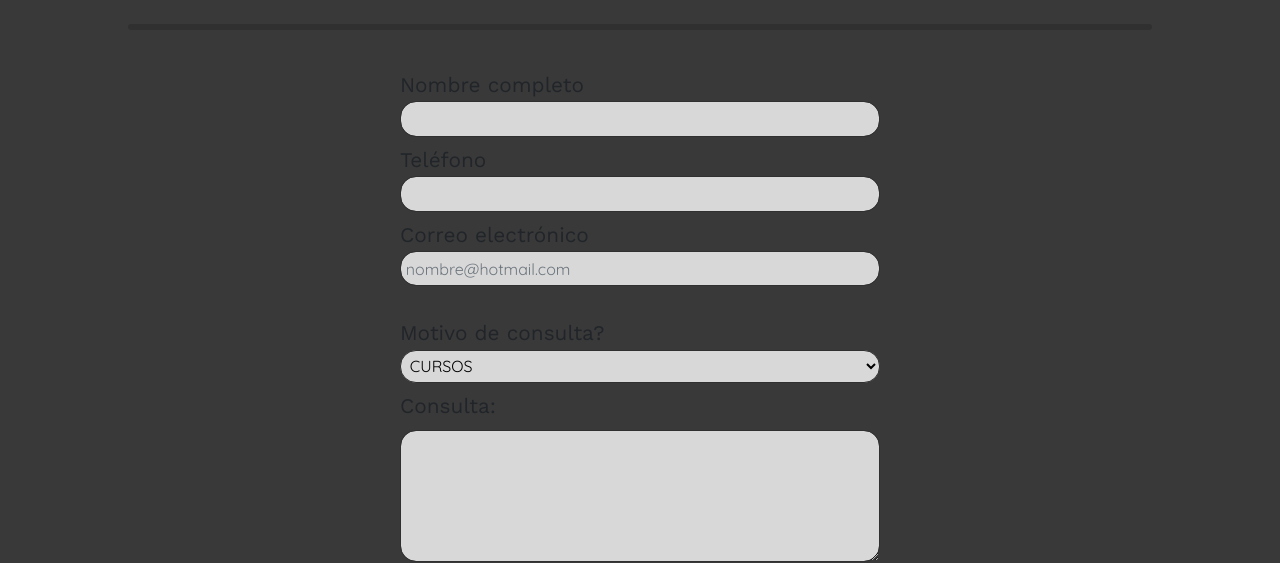
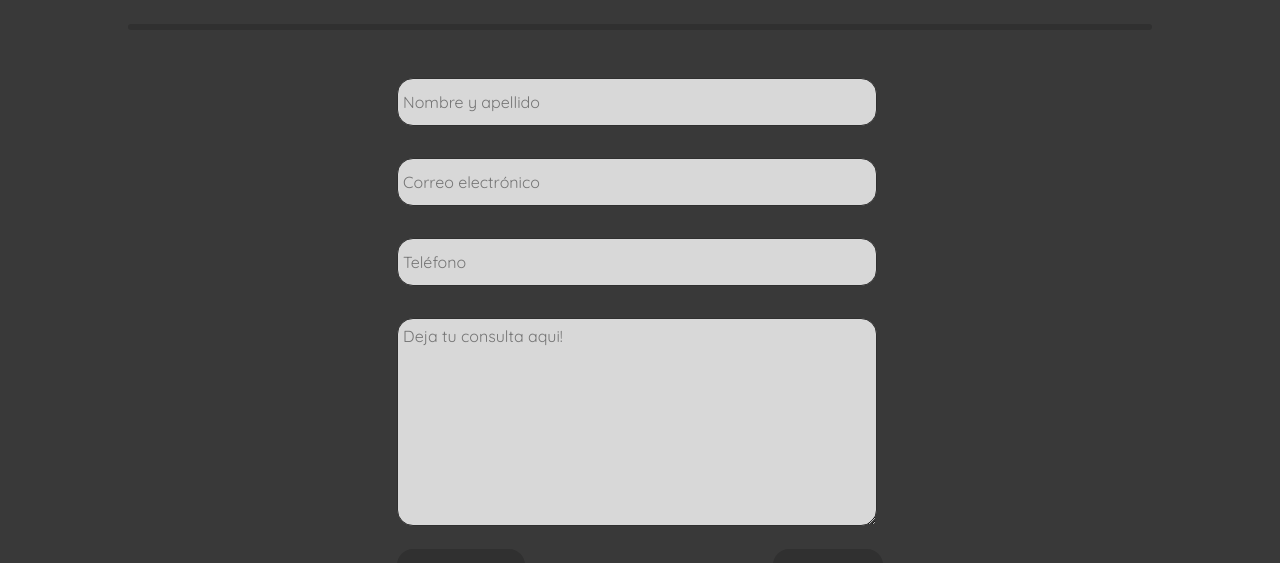
Before and after one commit to charoandina/MiliAndinaMakeUp, a website: page html/contacto.html in a window 1280 px wide. Shown: the part 264-827 px from the top of the page. Drawn offline with nearby package versions, Linux system fonts and the light colour scheme.

Commit message:
arreglos entrega

```diff
--- a/html/contacto.html
+++ b/html/contacto.html
@@ -53,91 +53,32 @@
     <div class="barra"></div>
 </div>
 
-<div class="contenedor--form">
-    <div class="input-group titulo-form ">
-        <label for="Nombre y Apellido">Nombre completo
-            <input type="text" aria-label="Nomre y Apellido" class="form-control input-form">
-        </label>
-    </div>
-
-    <div class="input-group titulo-form">
-        <label for="Telefono">Teléfono
-            <input type="number" aria-label="Telefono" class="form-control input-form">
-        </label>
-    </div>
-
-    <div class="mb-3">
-        <label for="Correo electrónico" class="form-label titulo-form">Correo electrónico
-            <input type="email" class="form-control input-form" placeholder="nombre@hotmail.com">
-        </label>
-    </div>
-
-    <div class="form__label form-group">
-        <label for="Informacion" class="titulo-form">Motivo de consulta?
-            <div>
-            <select name="motivo" id="motivo" class="input-form">
-            <option value="cursos">CURSOS</option>
-            <option value="maquillarme con vos">MAQUILLARME CON VOS</option>
-            <option value="otros">Otros</option>
-            </select>
-            </div>
-        </label>
-    </div>
-
-    <div class="mb-3">
-        <label for="exampleFormControlTextarea1" class="form-label titulo-form">Consulta:</label>
-            <textarea class="form-control input-form" id="exampleFormControlTextarea1" rows="5"></textarea>
-    </div>
-
-    <div class="container d-flex justify-content-around">
-        <input type="reset" name="eliminar consulta" id="Boton" class="form--boton">
-        <input type="submit" name="Enviar consulta" id="Boton" class="form--boton">
-    </div>
+<div class="d-flex justify-content-center">
+    <form action="">
+        <div class="mt-3">
+            <input type="user" class="input-form mb-3" placeholder="Nombre y apellido">
+            <label for="floatingInput"></label>
+        </div>
+        <div class="mb-3">
+            <input type="email" class="input-form mt-3" placeholder="Correo electrónico">
+            <label for="floatingInput"></label>
+        </div>
+        <div class="mb-3">
+            <input type="tel" class="mt-3 input-form" placeholder="Teléfono">
+            <label for="floatingInput"></label>
+        </div>
+        <div class="mb-3">
+            <textarea class="textarea-form mt-3" placeholder="Deja tu consulta aqui!"></textarea>
+            <label for="floatingTextarea"></label>
+        </div>
+        <div class="mb-5 mt-3 d-flex justify-content-between">
+            <button class="form--boton" type="submit">Reiniciar</button>
+            <button class="form--boton" type="submit">Enviar</button>
+        </div>
+    </form>
 </div>
 
-    <!-- CSS only
 
-<div class="contenedor--form">
-    <div class="input-group titulo-form ">
-        <label for="Nombre y Apellido">Nombre completo
-            <input type="text" aria-label="Nomre y Apellido" class="form-control input-form">
-        </label>
-    </div>
-
-    <div class="input-group titulo-form">
-        <label for="Telefono">Teléfono
-            <input type="number" aria-label="Telefono" class="form-control input-form">
-        </label>
-    </div>
-
-    <div class="mb-3">
-        <label for="Correo electrónico" class="form-label titulo-form">Correo electrónico
-            <input type="email" class="form-control input-form" placeholder="nombre@hotmail.com">
-        </label>
-    </div>
-
-    <div class="form__label form-group">
-        <label for="Informacion" class="titulo-form">Motivo de consulta?
-            <div>
-            <select name="motivo" id="motivo" class="input-form">
-            <option value="cursos">CURSOS</option>
-            <option value="maquillarme con vos">MAQUILLARME CON VOS</option>
-            <option value="otros">Otros</option>
-            </select>
-            </div>
-        </label>
-    </div>
-
-    <div class="mb-3">
-        <label for="exampleFormControlTextarea1" class="form-label titulo-form">Consulta:</label>
-            <textarea class="form-control input-form" id="exampleFormControlTextarea1" rows="5"></textarea>
-    </div>
-
-    <div class="container d-flex justify-content-around">
-        <input type="reset" name="eliminar consulta" id="Boton" class="form--boton">
-        <input type="submit" name="Enviar consulta" id="Boton" class="form--boton">
-    </div>
-</div> -->
 <div class="container-fluid">
     <footer class="row justify-content-between align-items-center">
             <div class="col-4">
--- a/scss/_contacto.scss
+++ b/scss/_contacto.scss
@@ -1,17 +1,8 @@
 /* CONTACTO */
 
-.contenedor--form{
-    display: flex;
-    flex-direction: column;
-    justify-content: center;
-    align-items: center;
-    .titulo-form {
-        font-size: 1.3rem;
-        margin-top: 0.5rem;
-        justify-content: center;
-    }
 .input-form {
     width: 30rem;
+    height: 3rem;
     border: #303030 0.03rem solid;
     border-radius: 1rem;
     font-family: 'Quicksand', sans-serif;
@@ -22,13 +13,13 @@
             border: 0.2rem solid #303030;
         }
 }
+
 .form--boton {
     background-color: #303030;
     border: none;
     color: white;
     padding: 1rem 2rem;
     text-decoration: none;
-        margin: 1rem 0.125rem;
     cursor: pointer;
     border-radius: 1rem;
     font-family: 'Quicksand', sans-serif;
@@ -39,4 +30,17 @@
         transition: 1s;
     }
 }
+
+.textarea-form {
+    width: 30rem;
+    height: 13rem;
+    border: #303030 0.03rem solid;
+    border-radius: 1rem;
+    font-family: 'Quicksand', sans-serif;
+    font-size: 1rem;
+    background-color: rgb(216, 216, 216);
+    padding: 0.3rem;
+        &:focus {
+            border: 0.2rem solid #303030;
         }
+}
--- a/scss/_mediaqueries.scss
+++ b/scss/_mediaqueries.scss
@@ -77,6 +77,10 @@
         margin-top: -5rem;
     }
 
+    .h2_sobremi1 {
+        margin-top: 0.5rem;
+    }
+
     .main-sobremi1 {
         padding-left: none;
     }
@@ -92,3 +96,5 @@
         display: none;
     }
 }
+
+/* CONTACTO - RESPONSIVE */
--- a/scss/_variables.scss
+++ b/scss/_variables.scss
@@ -23,6 +23,7 @@
     height: 3rem;
     border-radius: 1.5em;
     margin-top: 1rem;
+    padding: 0;
 }
 
 /* MAPS */
```
Also changed, not shown: html/sobremi.html (+1 -1 lines), css/main.css. Lines whose indentation alone changed are shown as unchanged.
